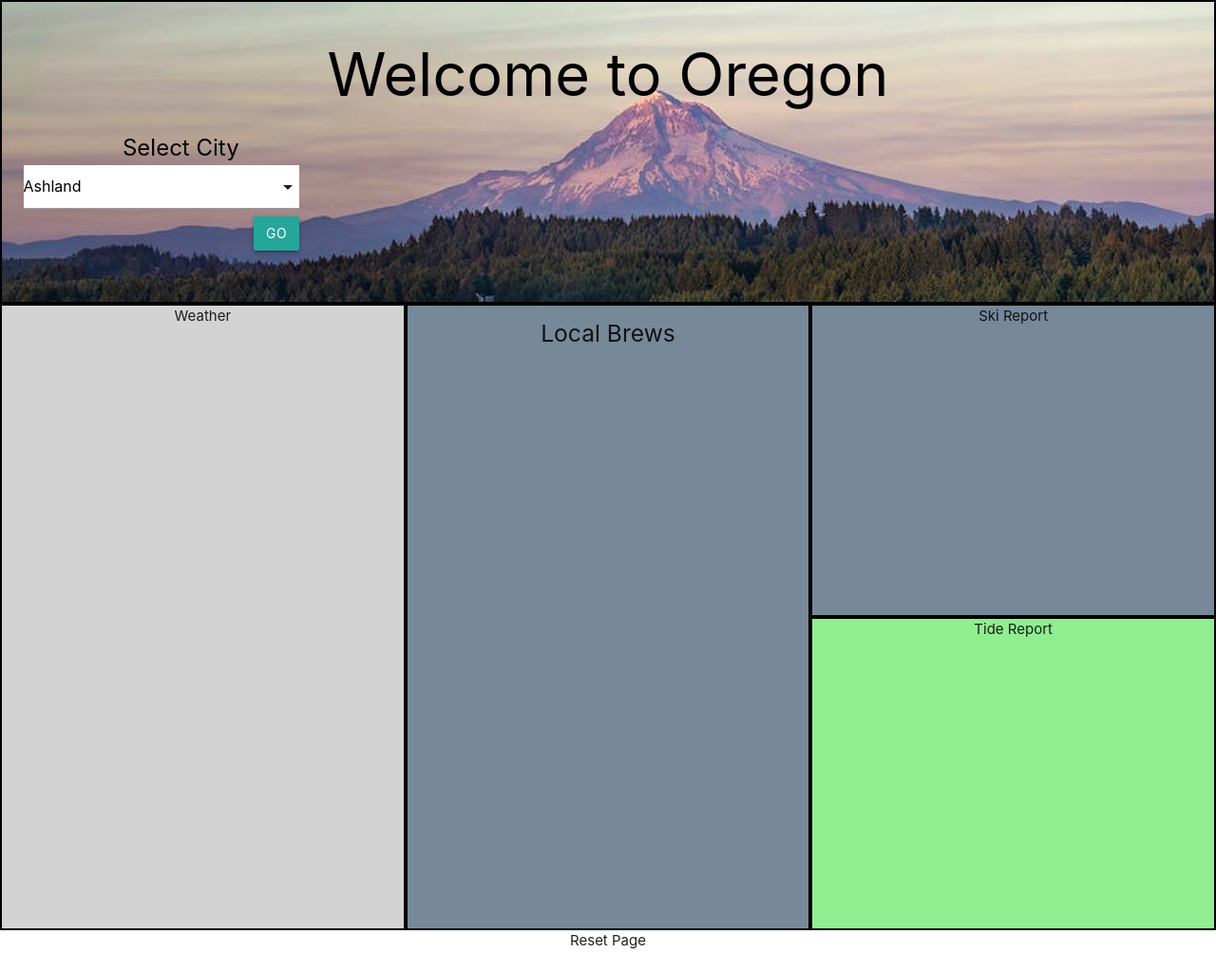
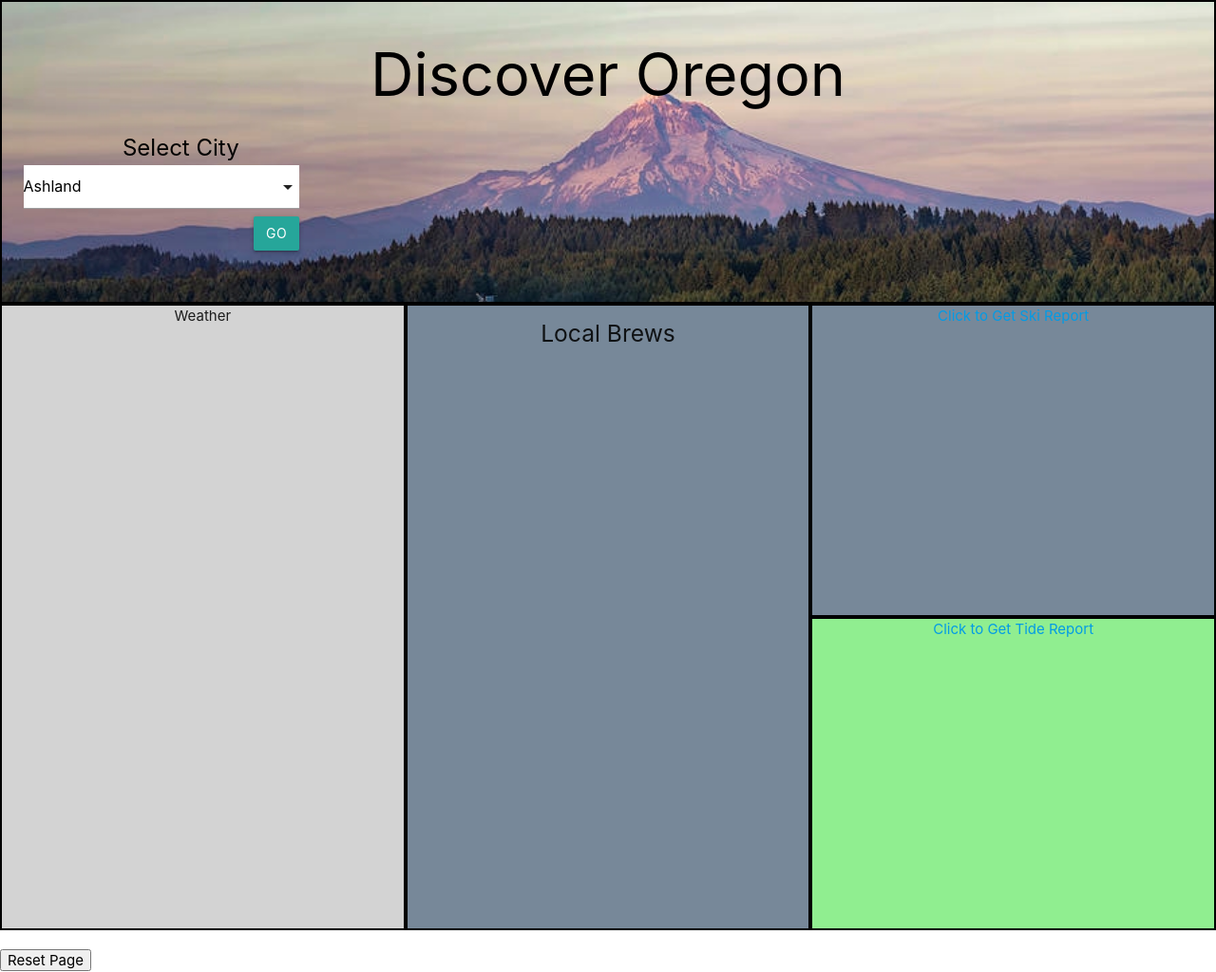
Before and after one commit to adam-algatt/Project-1, a plain HTML site: page index.html in a window 1280 px wide. Shown: the top 1024 px of the page at 95% size. Drawn offline with nearby package versions, Linux system fonts and the light colour scheme.

Commit message:
Add files via upload
HTML file with the ski and tide report links attached

```diff
--- a/index.html
+++ b/index.html
@@ -4,7 +4,7 @@
     <meta charset="UTF-8">
     <meta http-equiv="X-UA-Compatible" content="IE=edge">
     <meta name="viewport" content="width=device-width, initial-scale=1.0">
-    <title>Document</title>
+    <title>Welcome to Oregon</title>
 
     <!--Import materialize.css-->
     <link type="text/css" rel="stylesheet" href="./assets/css/materialize.min.css"  media="screen,projection"/>
@@ -18,7 +18,7 @@
 <body>
     <div class="row">
         <div class="welcome col s12 center-align">
-            <h1>Welcome to Oregon</h1>
+            <h1>Discover Oregon</h1>
             <label class="form-label col s12 offset-s1" for="city">Select City</label>
                 <form id="city-form" class="card-body col s3">
                     <div class="select-wrapper white">
@@ -66,10 +66,15 @@
             <h5>Local Brews</h5>
             <div id="breweries-container" class="list-group"></div>
         </div>
-        <div class="ski col s4 center-align">Ski Report</div>
-        <div class="tide col s4 center-align">Tide Report</div>
-        <div class="footer col s12 center-align">Reset Page</div>
-    </div>
+
+                <div class="ski col s4 center-align"> <a href="https://www.onthesnow.com/oregon/skireport">Click to Get Ski Report</a></div>
+
+
+                <div class="tide col s4 center-align"><a href="https://www.tides.net/oregon/">Click to Get Tide Report</a></div>
+
+        </div>
+        <!-- <div class="footer col s12 center-align">Reset Page</div> -->
+
 
     <!-- Modal -->
     <div class="modal fade" id="breweryFormModal">
@@ -98,4 +103,7 @@
     <script type="text/javascript" src="./assets/js/script.js"></script>
 
 </body>
+    <footer>
+        <button class="button" id="reset page">Reset Page</button>
+    </footer>
 </html>
```
